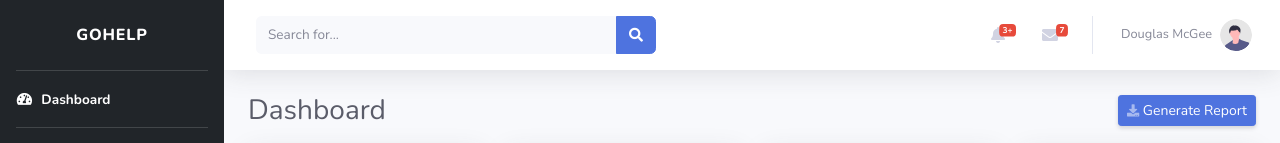
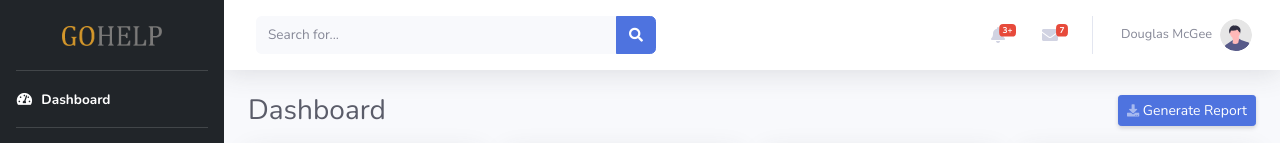
Before and after one commit to MgDredz/gohelp-website, a website with bundled scripts: page back/startbootstrap-sb-admin-2-gh-pages/index.html in a window 1280 px wide. Shown: the top 143 px of the page. Built offline with nearby package versions, Linux system fonts and the light colour scheme.

Commit message:
BackOfice side bar v2
falta alterar a cor das letras

```diff
--- a/back/startbootstrap-sb-admin-2-gh-pages/index.html
+++ b/back/startbootstrap-sb-admin-2-gh-pages/index.html
@@ -32,7 +32,9 @@
 
             <!-- Sidebar - Brand -->
             <a class="sidebar-brand d-flex align-items-center justify-content-center" href="index.html">
-                <div class="sidebar-brand-text mx-3">GOHELP</div>
+                <div class="sidebar-brand-text mx-3">
+                    <img src="./assets/logo_final.png" alt="..." style="width: 100px; height: auto;" target="_blank"/>
+                </div>
             </a>
 
             <!-- Divider -->
```
Also changed, not shown: back/startbootstrap-sb-admin-2-gh-pages/assets/logo_final.png (added), back/startbootstrap-sb-admin-2-gh-pages/img/logo_final.png (added).
